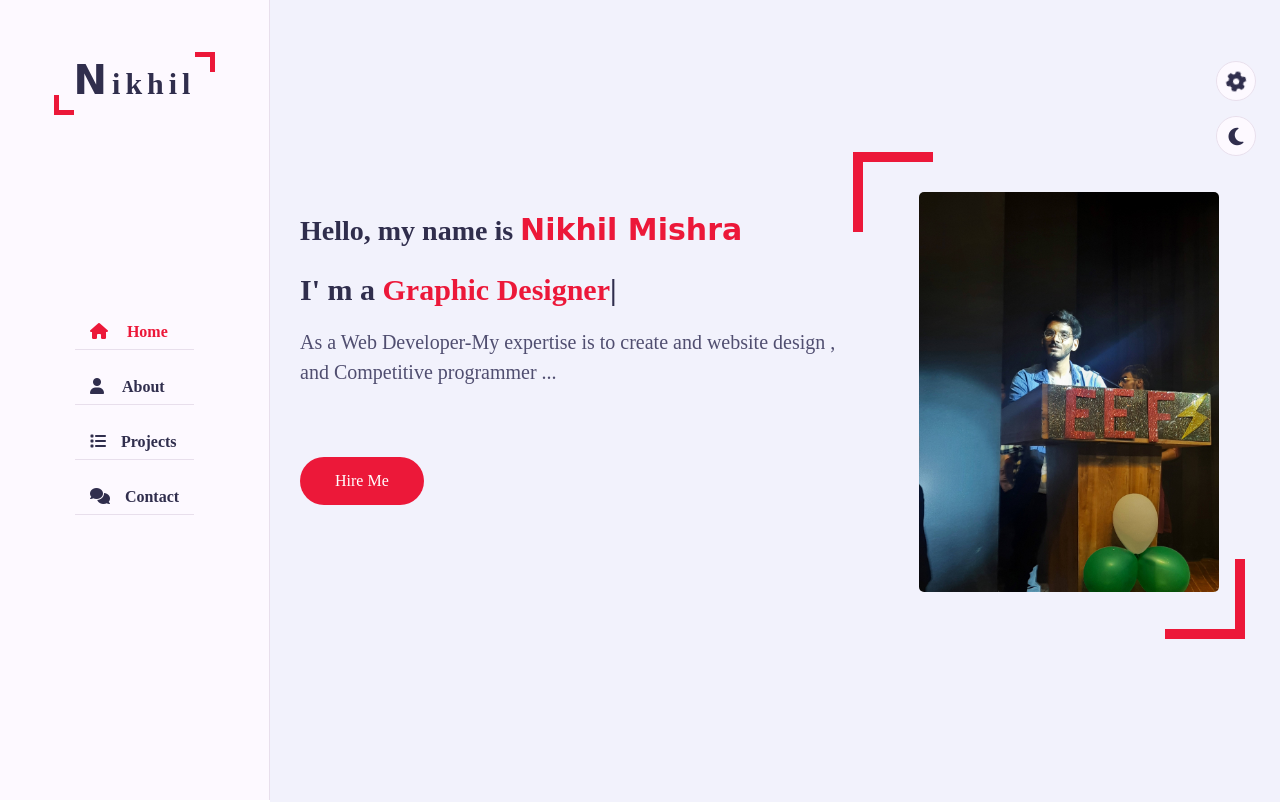
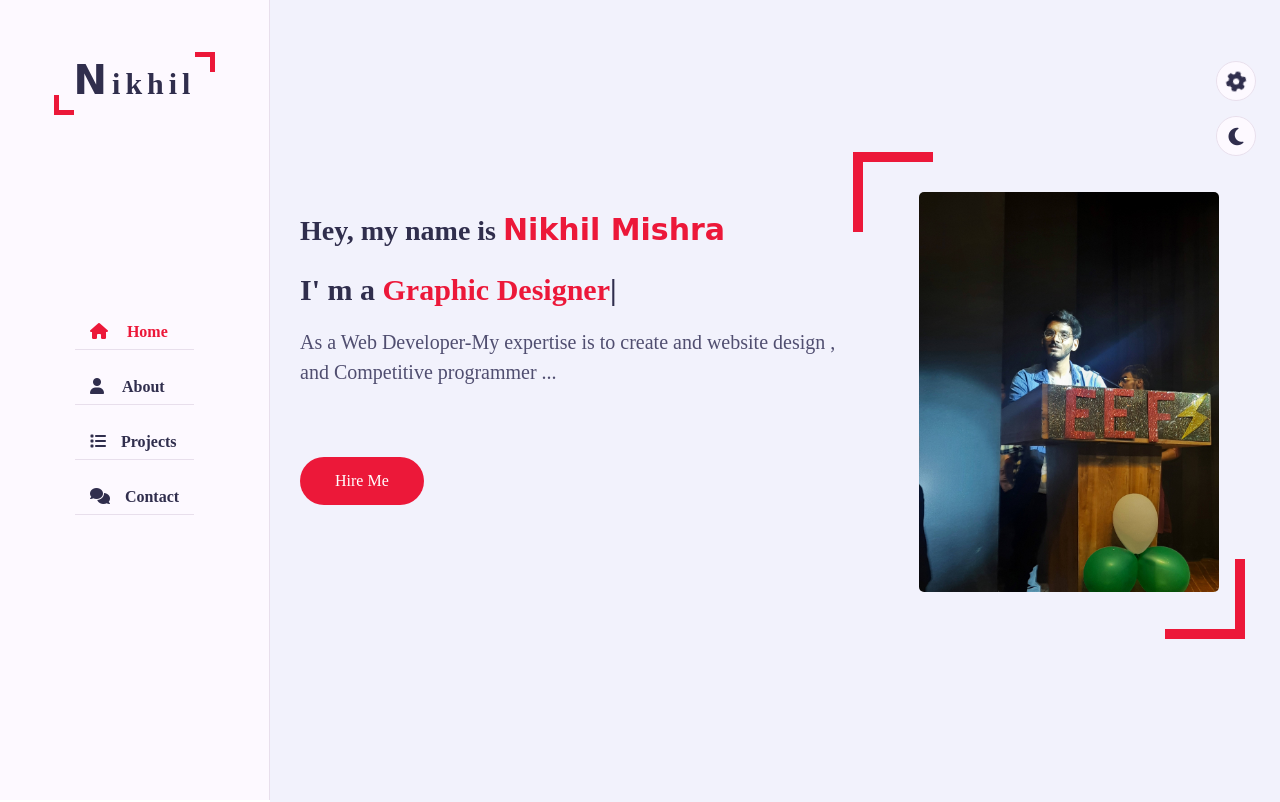
Before and after one commit to augnikhil/Portfolio_NikhilMishra, a plain HTML site: page index.html in a window 1280 px wide. Shown: the top 802 px of the page. Drawn offline with nearby package versions, Linux system fonts and the light colour scheme; a web font is replaced by a local one.

Commit message:
Update index.html

```diff
--- a/index.html
+++ b/index.html
@@ -51,7 +51,7 @@
                 <div class="container">
                     <div class="row">
                         <div class="home-info padd-15">
-                            <h3 class="hello">Hello, my name is <span class="name">Nikhil Mishra</span></h3>
+                            <h3 class="hello">Hey, my name is <span class="name">Nikhil Mishra</span></h3>
                             <h3 class="my-profession">I' m a <span class="typing">web developer</span></h3>
                             <p>As a Web Developer-My expertise is to create and website design , and Competitive programmer ...</p>
                             <a href="#contact" class="btn hire-me">Hire Me</a>
```
